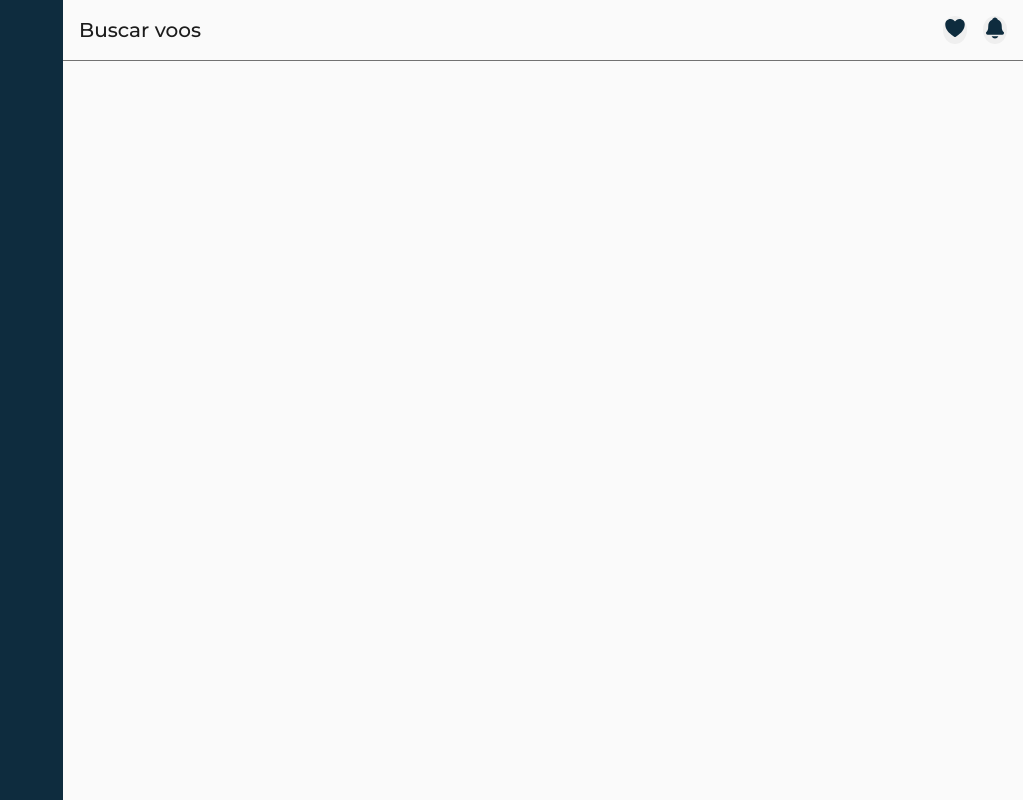
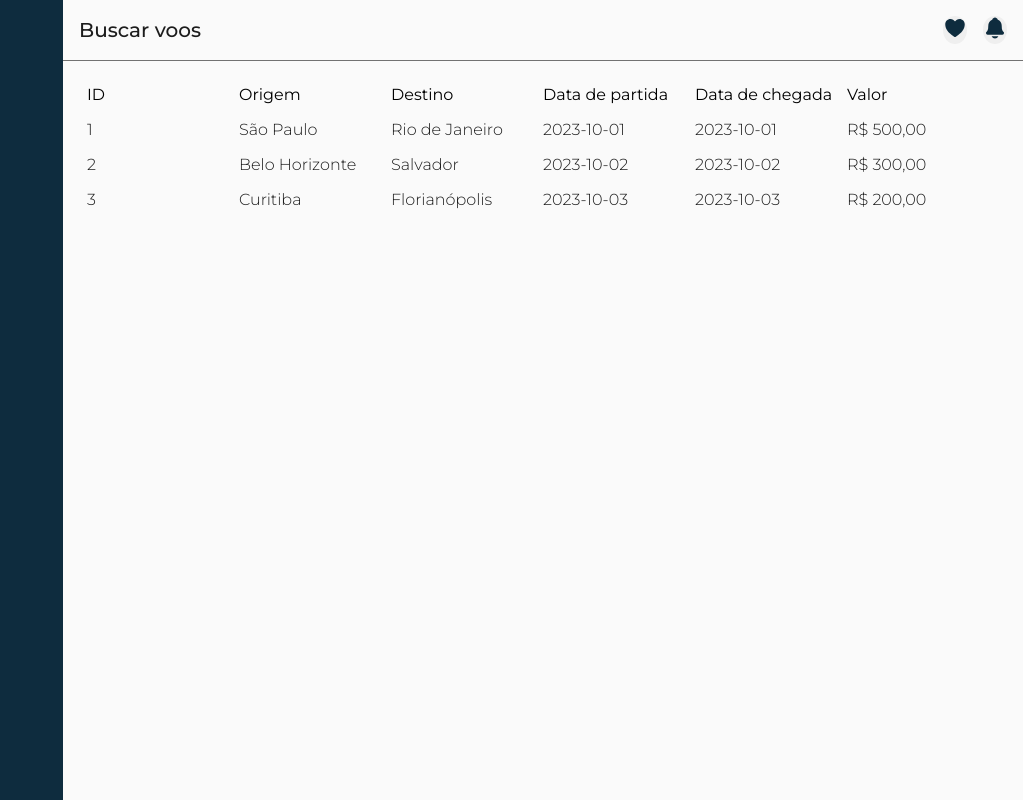
Before and after one commit to PedroVidalDev/flights-finder-monolito, a React (Vite) app: page / in a window 1280 px wide. Shown: the whole page, without its empty margins (257-1280 px from the left). Built offline with nearby package versions, Linux system fonts and the light colour scheme.

Commit message:
feat: implement Table component with TableHeader and styles; add FlightsFindAll page integration

```diff
--- /dev/null
+++ b/src/components/Table/components/TableHeader/index.tsx
@@ -0,0 +1,17 @@
+import { TableRow } from '../../styles'
+
+import { TableHeaderProps } from './types'
+
+import { TableHeaderCell } from './styles'
+
+export const TableHeader = (props: TableHeaderProps) => {
+  const { columns } = props
+
+  return (
+    <TableRow>
+      {columns.map((column, index) => (
+        <TableHeaderCell key={index}>{column}</TableHeaderCell>
+      ))}
+    </TableRow>
+  )
+}
--- /dev/null
+++ b/src/components/Table/components/TableHeader/styles.ts
@@ -0,0 +1,11 @@
+import styled, { css } from 'styled-components'
+
+export const TableHeaderCell = styled.div`
+  flex: 1;
+
+  ${({ theme }) => css`
+    color: ${theme.COLORS.BLACK};
+    font-weight: ${theme.FONT_WEIGHT.REGULAR};
+    font-size: ${theme.FONT_SIZE.MEDIUM};
+  `}
+`
--- /dev/null
+++ b/src/components/Table/components/TableHeader/types.ts
@@ -0,0 +1,3 @@
+export type TableHeaderProps = {
+  columns: string[]
+}
--- /dev/null
+++ b/src/components/Table/index.tsx
@@ -0,0 +1,23 @@
+import { TableHeader } from './components/TableHeader'
+
+import { TableProps } from './types'
+
+import { TableCell, TableContainer, TableRow } from './styles'
+
+export const Table = (props: TableProps) => {
+  const { columns, data } = props
+
+  return (
+    <TableContainer>
+      <TableHeader columns={columns} />
+
+      {data.map((row, rowIndex) => (
+        <TableRow key={rowIndex}>
+          {row.map((cell, cellIndex) => (
+            <TableCell key={cellIndex}>{String(cell)}</TableCell>
+          ))}
+        </TableRow>
+      ))}
+    </TableContainer>
+  )
+}
--- /dev/null
+++ b/src/components/Table/styles.ts
@@ -0,0 +1,28 @@
+import styled, { css } from 'styled-components'
+
+export const TableContainer = styled.div`
+  width: 100%;
+  height: 100%;
+
+  display: flex;
+  flex-direction: column;
+
+  gap: 16px;
+`
+
+export const TableRow = styled.div`
+  display: flex;
+
+  align-items: center;
+  justify-content: space-between;
+`
+
+export const TableCell = styled.div`
+  flex: 1;
+
+  ${({ theme }) => css`
+    color: ${theme.COLORS.GRAY_DARK};
+    font-weight: ${theme.FONT_WEIGHT.LIGHT};
+    font-size: ${theme.FONT_SIZE.MEDIUM};
+  `}
+`
--- /dev/null
+++ b/src/components/Table/types.ts
@@ -0,0 +1,4 @@
+export type TableProps = {
+  columns: string[]
+  data: unknown[][]
+}
--- a/src/pages/Flights/FlightsFindAll/index.tsx
+++ b/src/pages/Flights/FlightsFindAll/index.tsx
@@ -1,11 +1,45 @@
+import { Table } from './../../../components/Table'
 import { Header } from './../../../components/Header'
 
-import { FlightsFindAllContainer } from './styles'
+import { FlightsFindAllContainer, FlightsFindAllTable } from './styles'
 
 export const FlightsFindAll = () => {
+  const columns = [
+    'ID',
+    'Origem',
+    'Destino',
+    'Data de partida',
+    'Data de chegada',
+    'Valor',
+  ]
+
+  const data = [
+    [
+      '1',
+      'São Paulo',
+      'Rio de Janeiro',
+      '2023-10-01',
+      '2023-10-01',
+      'R$ 500,00',
+    ],
+    [
+      '2',
+      'Belo Horizonte',
+      'Salvador',
+      '2023-10-02',
+      '2023-10-02',
+      'R$ 300,00',
+    ],
+    ['3', 'Curitiba', 'Florianópolis', '2023-10-03', '2023-10-03', 'R$ 200,00'],
+  ]
+
   return (
     <FlightsFindAllContainer>
       <Header title='Buscar voos' />
+
+      <FlightsFindAllTable>
+        <Table columns={columns} data={data} />
+      </FlightsFindAllTable>
     </FlightsFindAllContainer>
   )
 }
--- a/src/pages/Flights/FlightsFindAll/styles.ts
+++ b/src/pages/Flights/FlightsFindAll/styles.ts
@@ -7,3 +7,12 @@ export const FlightsFindAllContainer = styled.div`
   flex: 1;
   height: 100%;
 `
+
+export const FlightsFindAllTable = styled.div`
+  flex: 1;
+
+  width: 100%;
+  height: 100%;
+
+  padding: 24px;
+`
```
